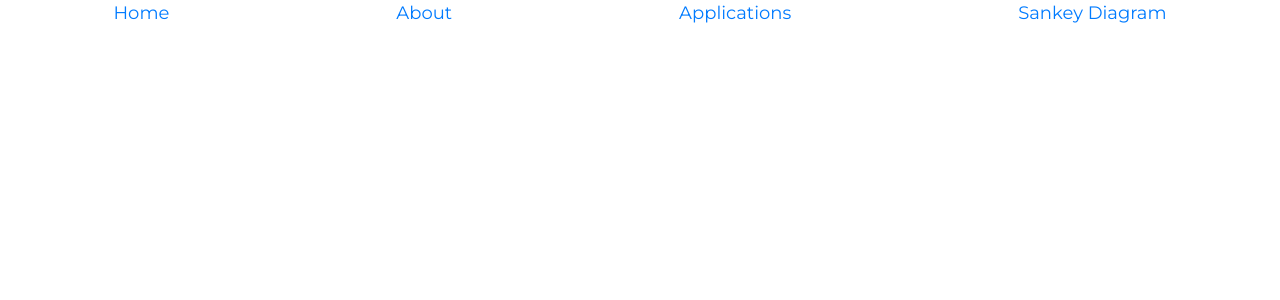
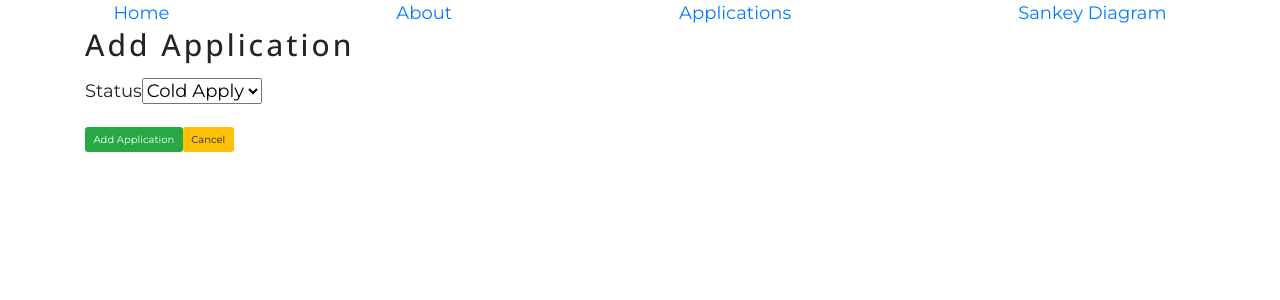
Before and after one commit to bwilkins96/capstone-rcb-talent, a React (Create React App) app in the folder client/app-tracker-ui/: page /application/add in a window 1280 px wide. Shown: the top 300 px of the page. Built offline with nearby package versions, Linux system fonts and the light colour scheme; the HTML template or start-up script is replaced by a standard one.

Commit message:
working on application form & utils.js file

```diff
--- a/client/app-tracker-ui/src/components/JobApplicationForm.js
+++ b/client/app-tracker-ui/src/components/JobApplicationForm.js
@@ -1,12 +1,99 @@
 import { useState, useEffect } from 'react';
 import { Link, useNavigate, useParams } from 'react-router-dom';
 
+import { getOption } from '../utils';
+
 const JobApplicationDefault = {
-    // empty job app here
-}
+    applicationId: 0,
+    posting: {
+        postingId: 1
+    },
+    status: "PENDING",
+    origin: "COLD_APPLY",
+    dateApplied: "",
+    notes: ""
+};
 
 function JobApplicationForm() {
-    return (<></>);
+    const [application, setApplication] = useState(JobApplicationDefault);
+
+    const url = 'http://localhost:8080/api/job/application';
+    const navigate = useNavigate();
+    const { id } = useParams();
+
+    // fetch application data
+    useEffect(() => {
+        if (!id) {
+            return;
+        }
+
+        fetch(`${url}/${id}`)
+        .then(response => {
+            if (response.status === 200) {
+                return response.json();
+            }
+
+            return Promise.reject(`Unexpected status code: ${response.status}`);
+        })
+        .then(data => {
+            setApplication(data);
+        })
+        .catch(console.log);
+    }, [id]);
+
+    // helper functions
+
+    const handleSubmit = event => {
+        event.preventDefault();
+    }
+
+    const handleChange = event => {
+        const newApplication = { ...application };
+
+        if (event.target.type === 'select-one') {
+            console.log(event.target.type);
+            const selected = getOption(event.target);
+            newApplication[event.target.name] = selected;
+        } else {
+            newApplication[event.target.name] = event.target.value;
+        }
+
+        setApplication(newApplication);
+        console.log(application);
+    }
+
+    const addOrEdit = () => {
+        return id ? 'Edit Application' : 'Add Application';
+    }
+
+    return (
+    <main className='container'>
+
+        <h2 className='mb-4'>{addOrEdit()}</h2>
+
+        <form onSubmit={handleSubmit}>
+                <fieldset className='mb-4'>
+                    <label htmlFor='status' className='form-label'>Status</label>
+
+                    <select
+                    id='origin'
+                    name='origin'
+                    value={application.origin}
+                    onChange={handleChange}>
+                        <option value='COLD_APPLY'>Cold Apply</option>
+                        <option value='REFERRAL'>Referral</option>
+                        <option value='CAREER_FAIR'>Career Fair</option>
+                    </select>
+                </fieldset>
+
+                <div>
+                    <button className='btn btn-success me-2' type='submit'>{addOrEdit()}</button>
+                    <Link className='btn btn-warning' to={'/'}>Cancel</Link>
+                </div>
+        </form>
+
+    </main>
+    );
 }
 
 export default JobApplicationForm;
--- /dev/null
+++ b/client/app-tracker-ui/src/utils.js
@@ -0,0 +1,6 @@
+export function getOption(selectEle) {
+    const options = selectEle.options;
+    const idx = selectEle.selectedIndex;
+
+    return options[idx].value;
+}
```
